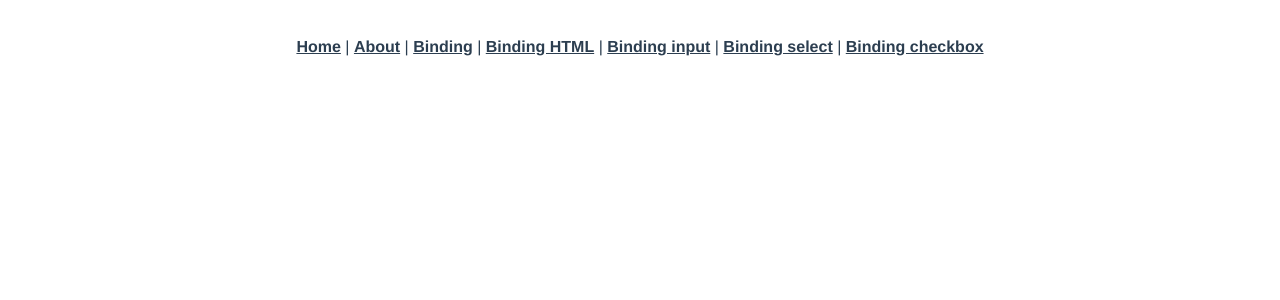
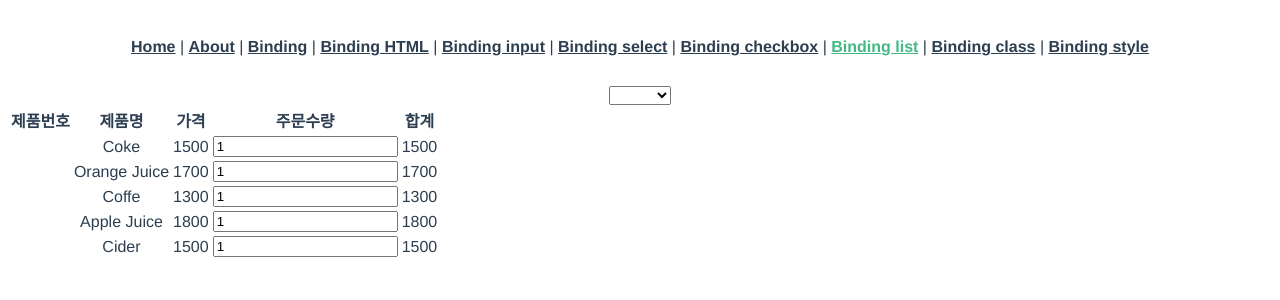
Before and after one commit to Blossssom/vue-study, a Vue app in the folder study-project02/: page /databinding/list in a window 1280 px wide. Shown: the top 300 px of the page. Built offline with nearby package versions, Linux system fonts and the light colour scheme.

Commit message:
[ADD] add bidning, v-for, v-bind

```diff
--- a/study-project02/src/App.vue
+++ b/study-project02/src/App.vue
@@ -6,7 +6,10 @@
     <router-link to="/databinding/html">Binding HTML</router-link> |
     <router-link to="/databinding/input">Binding input</router-link> |
     <router-link to="/databinding/select">Binding select</router-link> |
-    <router-link to="/databinding/checkbox">Binding checkbox</router-link>
+    <router-link to="/databinding/checkbox">Binding checkbox</router-link> |
+    <router-link to="/databinding/list">Binding list</router-link> |
+    <router-link to="/databinding/class">Binding class</router-link> |
+    <router-link to="/databinding/style">Binding style</router-link>
   </nav>
   <router-view />
 </template>
--- a/study-project02/src/router/index.js
+++ b/study-project02/src/router/index.js
@@ -55,6 +55,30 @@ const routes = [
       import(
         /* webpackChunkName: "binding" */ '../views/1_databinding/DataBindingCheckBoxView.vue'
       )
+  },
+  {
+    path: '/databinding/list',
+    name: 'bindingList',
+    component: () =>
+      import(
+        /* webpackChunkName: "binding" */ '../views/1_databinding/DataBindingListView.vue'
+      )
+  },
+  {
+    path: '/databinding/class',
+    name: 'bindingClass',
+    component: () =>
+      import(
+        /* webpackChunkName: "binding" */ '../views/1_databinding/DataBindingClassView.vue'
+      )
+  },
+  {
+    path: '/databinding/style',
+    name: 'bindingStyle',
+    component: () =>
+      import(
+        /* webpackChunkName: "binding" */ '../views/1_databinding/DataBindingStyleView.vue'
+      )
   }
 ]
 
--- /dev/null
+++ b/study-project02/src/views/1_databinding/DataBindingClassView.vue
@@ -0,0 +1,36 @@
+<template>
+  <div>
+    <div :class="{ text_red: hasError, active: isActive }">Class Binding1</div>
+    <div :class="listClass">Class Binding2</div>
+    <button @click="activeClickHandler">active</button>
+  </div>
+</template>
+
+<script>
+export default {
+  data() {
+    return {
+      isActive: false,
+      hasError: true,
+      listClass: ['active', 'text_red']
+    }
+  },
+  methods: {
+    activeClickHandler() {
+      this.isActive = !this.isActive
+      this.hasError = !this.hasError
+    }
+  }
+}
+</script>
+
+<style scoped>
+.active {
+  color: violet;
+  font-weight: bold;
+}
+
+.text_red {
+  color: red;
+}
+</style>
--- a/study-project02/src/views/1_databinding/DataBindingInputView.vue
+++ b/study-project02/src/views/1_databinding/DataBindingInputView.vue
@@ -6,6 +6,13 @@
     <input type="text" v-model.number="num1" /> +
     <input type="text" v-model.number="num2" /> =
     <span>{{ num1 + num2 }}</span>
+
+    <!-- <input type="text" :value="userName" readonly>
+    <img :src="imgSrc" alt="sparkle img"> -->
+    <br />
+
+    <input type="text" v-model="disabledText">
+    <button :disabled="disabledText === ''">search</button>
   </div>
 </template>
 <script>
@@ -14,15 +21,18 @@ export default {
   components: {},
   data() {
     return {
+      userName: 'bloxxom',
       userId: '',
       num1: 0,
-      num2: 0
+      num2: 0,
+      imgSrc: 'https://img1.daumcdn.net/thumb/R1280x0.fjpg/?fname=http://t1.daumcdn.net/brunch/service/user/174x/image/pye3SMRLg7SSRbNzsolx25cyu9U.JPG',
+      disabledText: ''
     }
   },
-  setup() {},
-  created() {},
-  mounted() {},
-  unmounted() {},
+  setup() { },
+  created() { },
+  mounted() { },
+  unmounted() { },
   methods: {
     clickHandler() {
       console.log(this.userId)
--- /dev/null
+++ b/study-project02/src/views/1_databinding/DataBindingListView.vue
@@ -0,0 +1,56 @@
+<template>
+  <div>
+    <select name="" id="" v-model="selected">
+      <option :value="city.code" v-for="(city, idx) in cities" :key="city.id">
+        {{ city.title }}, {{ idx }}
+      </option>
+    </select>
+    <br />
+    <div>
+      <table>
+        <thead>
+          <tr>
+            <th>제품번호</th>
+            <th>제품명</th>
+            <th>가격</th>
+            <th>주문수량</th>
+            <th>합계</th>
+          </tr>
+        </thead>
+        <tbody>
+          <tr :key="drink.id" v-for="drink in drinkList">
+            <td>{{ drink.id }}</td>
+            <td>{{ drink.drinkName }}</td>
+            <td>{{ drink.price }}</td>
+            <td><input min="0" type="number" v-model="drink.qty" /></td>
+            <td>{{ drink.price * drink.qty }}</td>
+          </tr>
+        </tbody>
+      </table>
+    </div>
+  </div>
+</template>
+
+<script>
+export default {
+  data() {
+    return {
+      cities: [
+        { id: 1, title: '서울', code: '02' },
+        { id: 2, title: '경기', code: '031' },
+        { id: 3, title: '제주', code: '064' }
+      ],
+      selected: '',
+      drinkList: [
+        { drinkId: 1, drinkName: 'Coke', price: 1500, qty: 1 },
+        { drinkId: 2, drinkName: 'Orange Juice', price: 1700, qty: 1 },
+        { drinkId: 3, drinkName: 'Coffe', price: 1300, qty: 1 },
+        { drinkId: 4, drinkName: 'Apple Juice', price: 1800, qty: 1 },
+        { drinkId: 5, drinkName: 'Cider', price: 1500, qty: 1 }
+      ]
+    }
+  }
+}
+</script>
+
+<style></style>
--- /dev/null
+++ b/study-project02/src/views/1_databinding/DataBindingStyleView.vue
@@ -0,0 +1,19 @@
+<template>
+  <div :style="style1">Style Binding : color = red, font-size = 30px</div>
+  <button @click="style1.color = 'violet'">Change</button>
+</template>
+
+<script>
+export default {
+  data() {
+    return {
+      style1: {
+        color: 'red',
+        fontSize: '30px'
+      }
+    }
+  }
+}
+</script>
+
+<style scoped></style>
```
Also changed, not shown: 1 other file (tests, documents, lock files or other folders).
